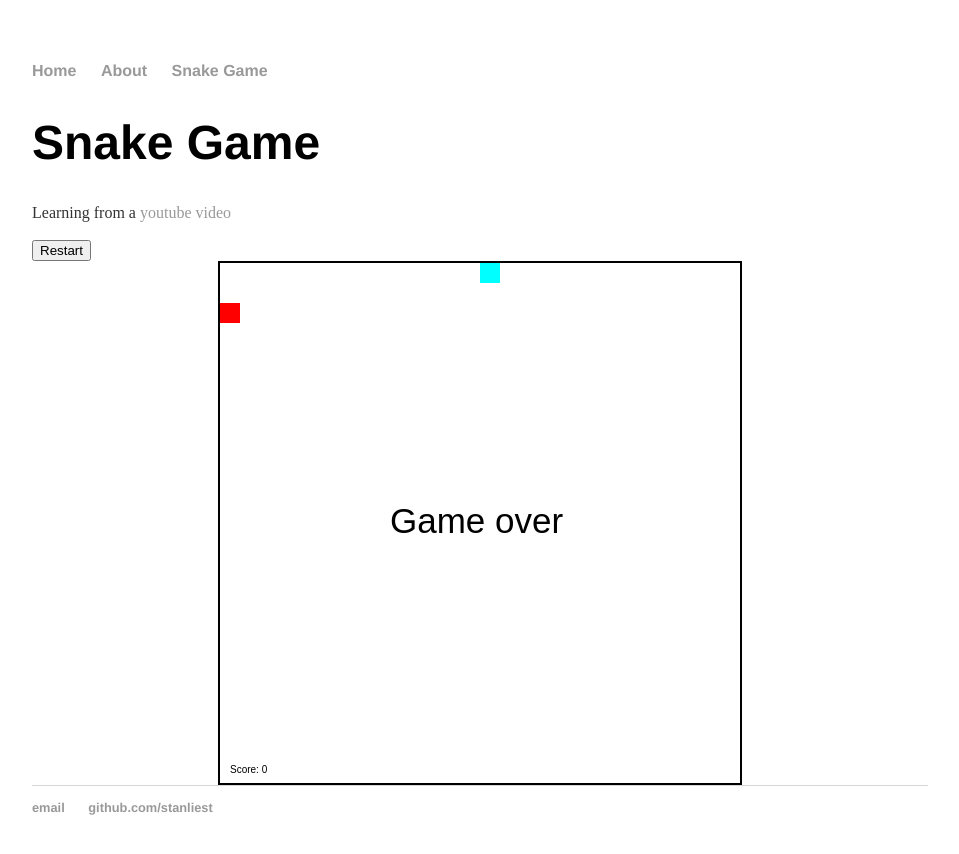
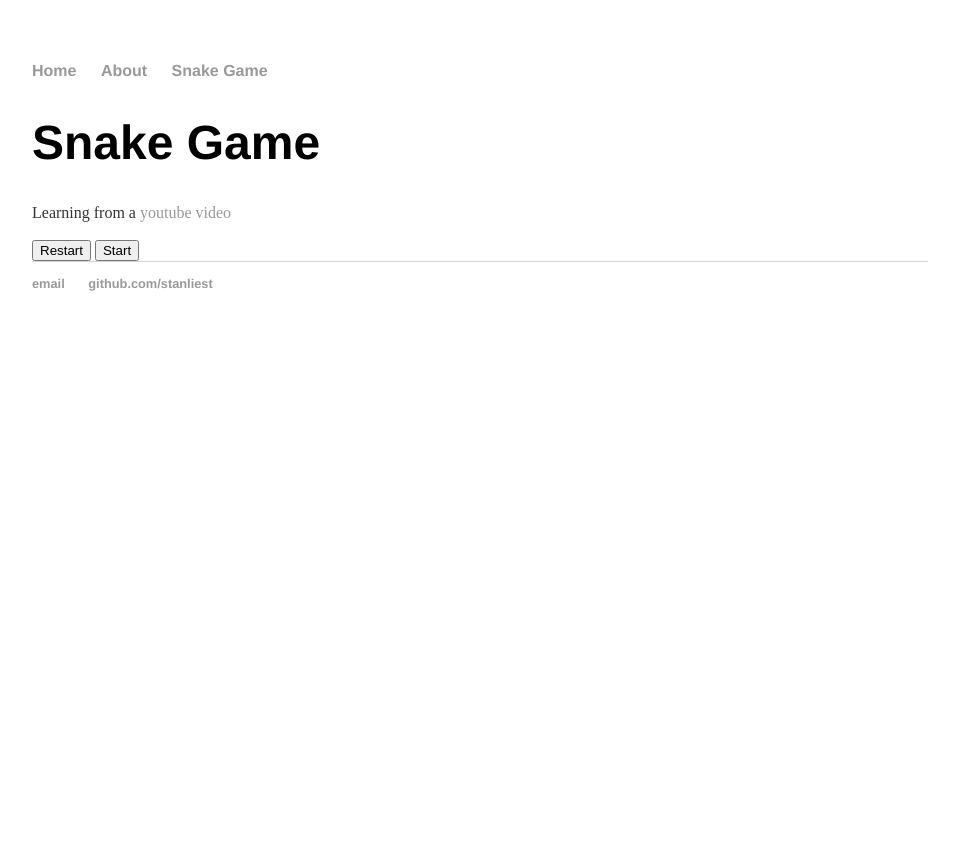
Before and after one commit to Stanliest/stanliest.github.com, a Jekyll site: the page built from snakeGame/index.html, in a window 1280 px wide. Shown: the top 854 px of the page, without its empty margins (160-1119 px from the left). Built offline with Jekyll 4.4.1, drawn with Linux system fonts in a browser that asks for light colours.

Commit message:
created startBtn disable

```diff
--- a/snakeGame/index.html
+++ b/snakeGame/index.html
@@ -22,6 +22,8 @@ title: Snake game
             <a href="https://www.youtube.com/watch?v=uU5YPIvJ24Y">youtube video</a></p>
 
         <script src="snakeGame.js"></script>
-        <button onclick="canvasRestart()">Restart</button>
+
+        <button id="restartBtn" onclick="canvasRestart()">Restart</button>
+        <button id="startBtn" onclick="main()">Start</button>
 
     </div>
--- a/snakeGame/snakeGame.js
+++ b/snakeGame/snakeGame.js
@@ -76,6 +76,7 @@ function main() {
     die = false;
     frames = 0;
     keystate = {};
+    document.getElementById("startBtn").disabled = true; // disable start button after click
 
     canvas = document.createElement("canvas");
     canvas.width = COLS*20;
@@ -221,6 +222,3 @@ function draw() {
         keystate[evt.keyCode] = false; // disable key
     }
 }
-
-
-main(); // first game
```
